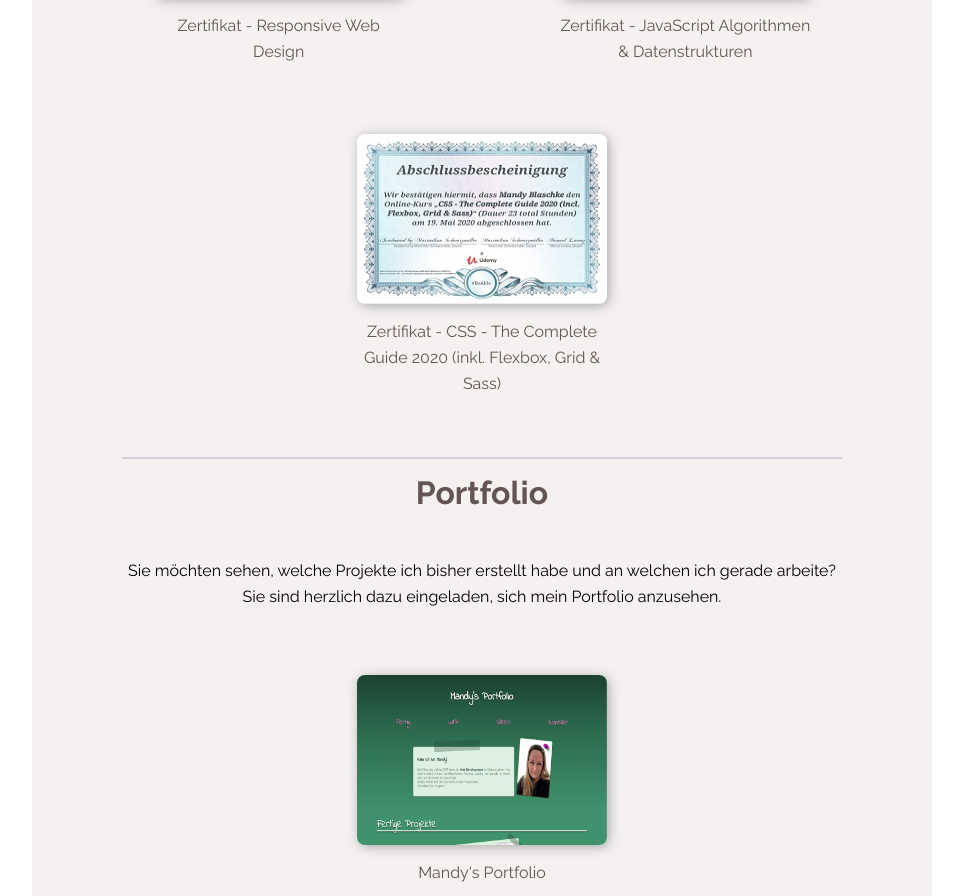
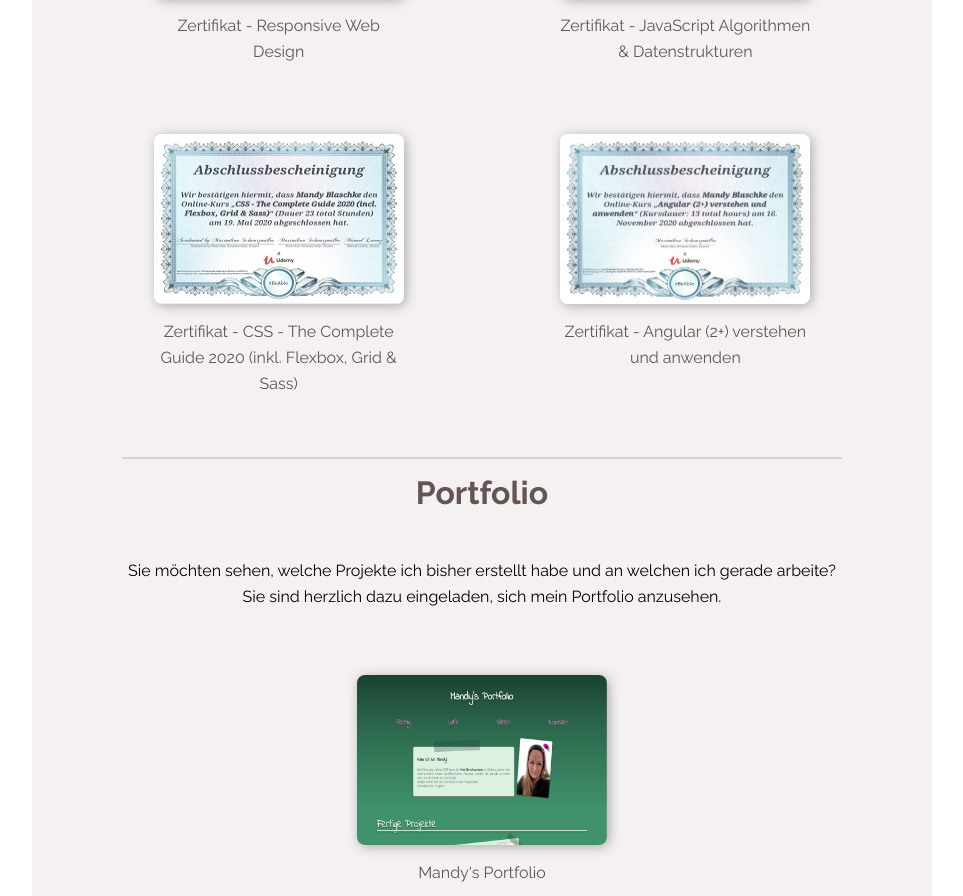
Before and after one commit to Mandy-Blaschke/homepage, an Angular app: page /qualifikation in a window 1280 px wide. Shown: the part 939-1835 px from the top of the page, without its empty margins (158-1121 px from the left). Built offline with nearby package versions, Linux system fonts and the light colour scheme.

Commit message:
added: new certificate (angular course udemy)

```diff
--- a/src/app/qualification-page/models.ts
+++ b/src/app/qualification-page/models.ts
@@ -47,6 +47,11 @@ export const certificatePreview: PreviewModel[] = [
     preview: './assets/previews/certificate-css-the-complete-guide.jpg',
     label: 'Zertifikat - CSS - The Complete Guide 2020 (inkl. Flexbox, Grid & Sass)',
     url: 'assets/certificates/UdemyCSSTheCompleteGuide2020.pdf'
+  },
+  {
+    preview: './assets/previews/certificate-angular(2+)-vertehen-und-anwenden.jpg',
+    label: 'Zertifikat - Angular (2+) verstehen und anwenden',
+    url: 'assets/certificates/UdemyAngular(2+)VerstehenUndAnwenden.pdf'
   },
 ];
 
```
Also changed, not shown: src/assets/previews/certificate-angular(2+)-vertehen-und-anwenden.jpg (added), 1 other file (tests, documents, lock files or other folders).
